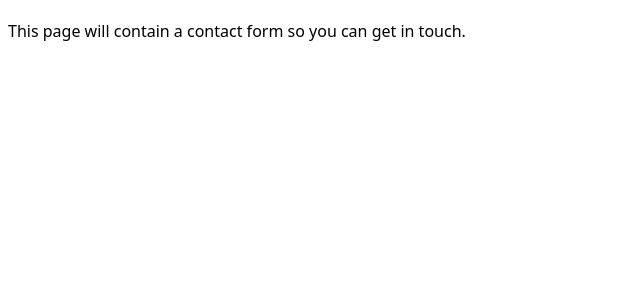
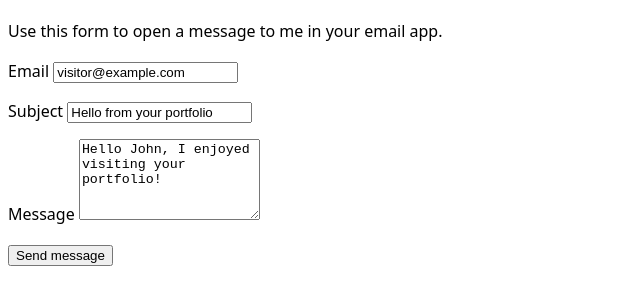
Before and after one commit to jtw010-dot/portfolio, a plain HTML site: page contact/index.html in a window 1280 px wide. Shown: the part 104-408 px from the top of the page, without its empty margins (0-640 px from the left). Drawn offline with Linux system fonts and the light colour scheme.

Commit message:
Complete Lab 1 Step 7: add contact form

```diff
--- a/contact/index.html
+++ b/contact/index.html
@@ -14,6 +14,25 @@
         <a href="https://github.com/jtw010-dot" target="_blank" rel="noopener noreferrer">GitHub</a>
     </nav>
     <h1>Contact</h1>
-    <p>This page will contain a contact form so you can get in touch.</p>
+    <p>Use this form to open a message to me in your email app.</p>
+<form action="mailto:jtw010@ucsd.edu" method="POST" enctype="text/plain">
+    <p>
+        <label>Email
+            <input name="email" type="email" value="visitor@example.com" required>
+        </label>
+    </p>
+    <p>
+        <label>Subject
+            <input name="subject" value="Hello from your portfolio" required>
+        </label>
+    </p>
+    <p>
+        <label>Message
+            <textarea name="body" rows="5" required>Hello John, I enjoyed visiting your portfolio!</textarea>
+        </label>
+    </p>
+    <button type="submit">Send message</button>
+</form>
+
 </body>
 </html>
```
